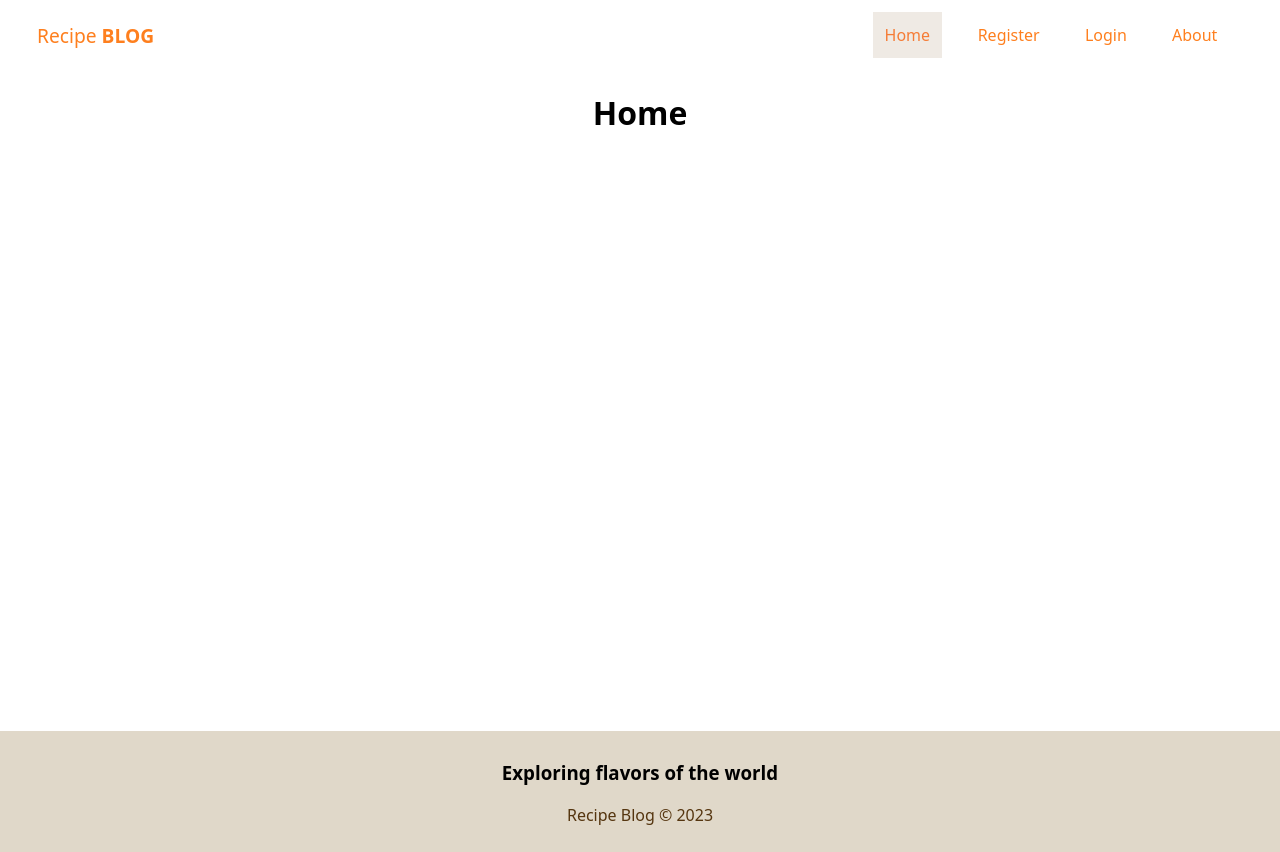
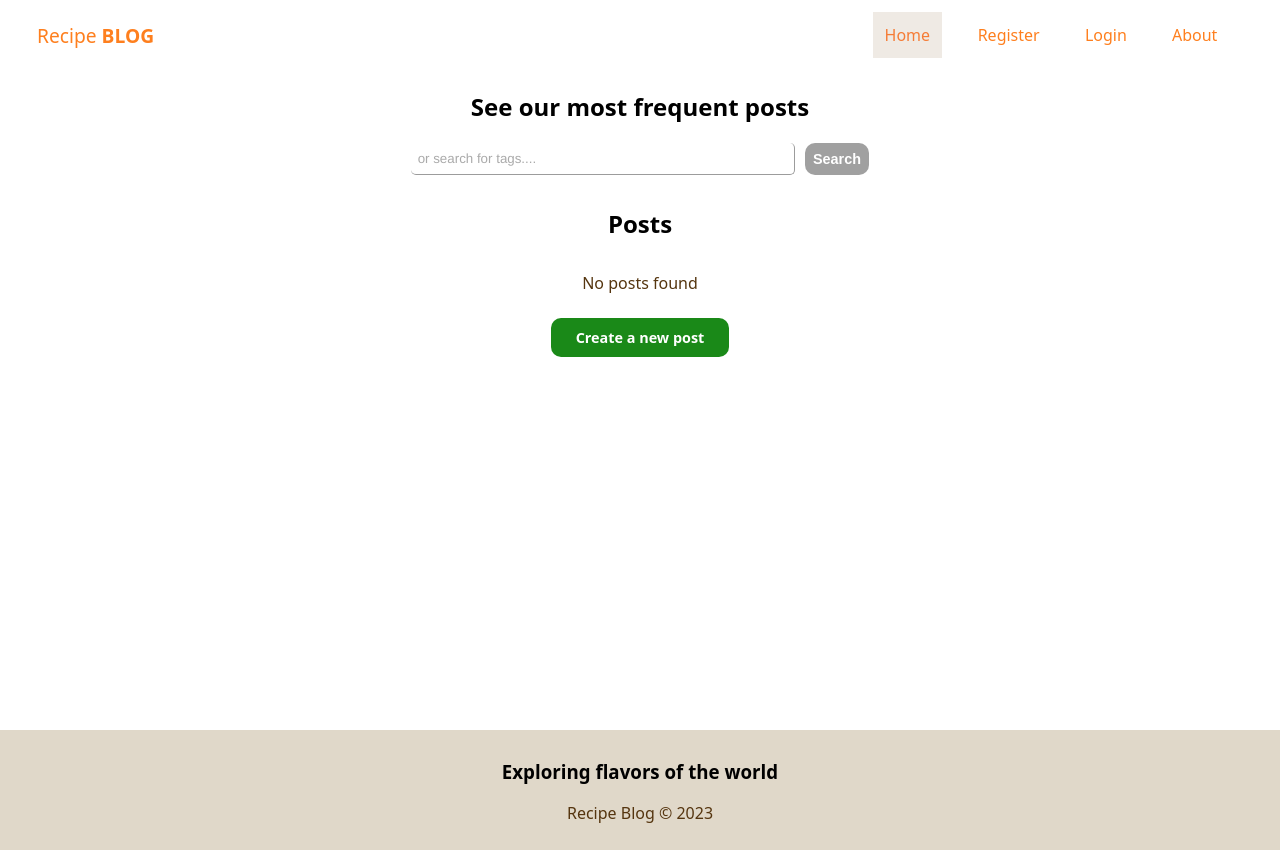
Before and after one commit to TamaraMMT/blog-recipes, a React (Vite) app: page / in a window 1280 px wide. Built offline with nearby package versions, Linux system fonts and the light colour scheme; no server answers.

Commit message:
home page, search button,

```diff
--- a/src/pages/Home/Home.jsx
+++ b/src/pages/Home/Home.jsx
@@ -1,9 +1,37 @@
 import styles from "./Home.module.css";
 
+import { useNavigate, Link } from "react-router-dom";
+import { useState } from "react";
+
 const Home = () => {
+  const [query, setQuery] = useState("");
+  const [posts] = useState([]);
+
+  const handleSubmit = (e) => {
+    e.preventDefault();
+  };
   return (
     <div>
-      <h1>Home</h1>
+      <h2>See our most frequent posts</h2>
+      <form className={styles.search_form}>
+        <input
+          type="text"
+          placeholder="or search for tags...."
+          onChange={(e) => setQuery(e.target.value)}
+        />
+        <button className={styles.btn_search}>Search</button>
+      </form>
+      <div>
+        <h2>Posts</h2>
+        {posts && posts.length === 0 && (
+          <div className={styles.nopost}>
+            <p>No posts found</p>
+            <Link to="/posts/create" className="btn">
+              Create a new post
+            </Link>
+          </div>
+        )}
+      </div>
     </div>
   );
 };
--- a/src/pages/Home/Home.module.css
+++ b/src/pages/Home/Home.module.css
@@ -0,0 +1,54 @@
+.home {
+  display: flex;
+  flex-direction: column;
+  align-items: center;
+  justify-content: center;
+}
+
+
+.search_form {
+  max-width: 100%;
+  width: 60%;
+  display: flex;
+  justify-content: center;
+  margin-bottom: 2em;
+}
+
+
+.search_form input {
+  margin-right: 10px;
+  width: 50%;
+}
+
+
+.nopost {
+  text-align: center;
+}
+
+.nopost p {
+  margin: 2em 2em;
+}
+
+.nopost a {
+  padding: 10px 25px;
+}
+
+
+.btn_search {
+  background-color: #a0a0a0;
+  color: #fff;
+  text-align: center;
+  cursor: pointer;
+  border-radius: 10px;
+  width: auto;
+  font-weight: bold;
+  border: none;
+  padding: 8px;
+  font-size: 0.9em;
+}
+
+
+.btn_search:hover {
+  background-color: #848484;
+  color: #fff;
+}
```
